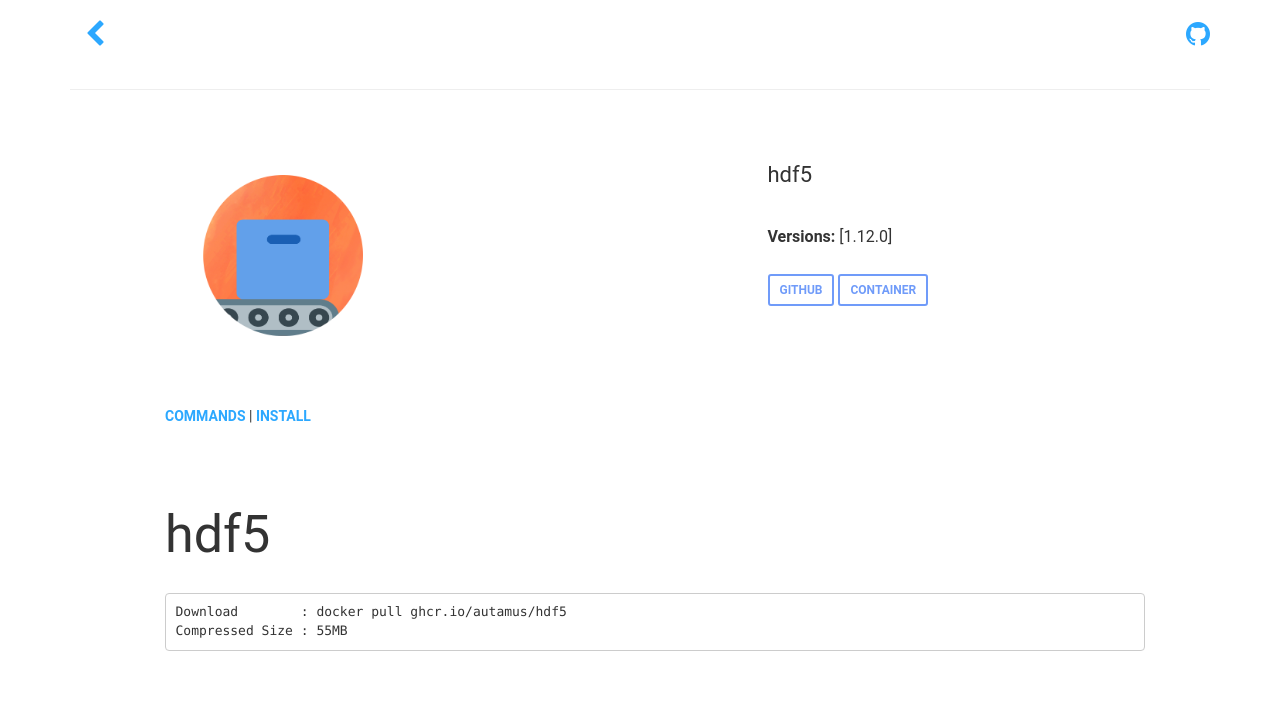
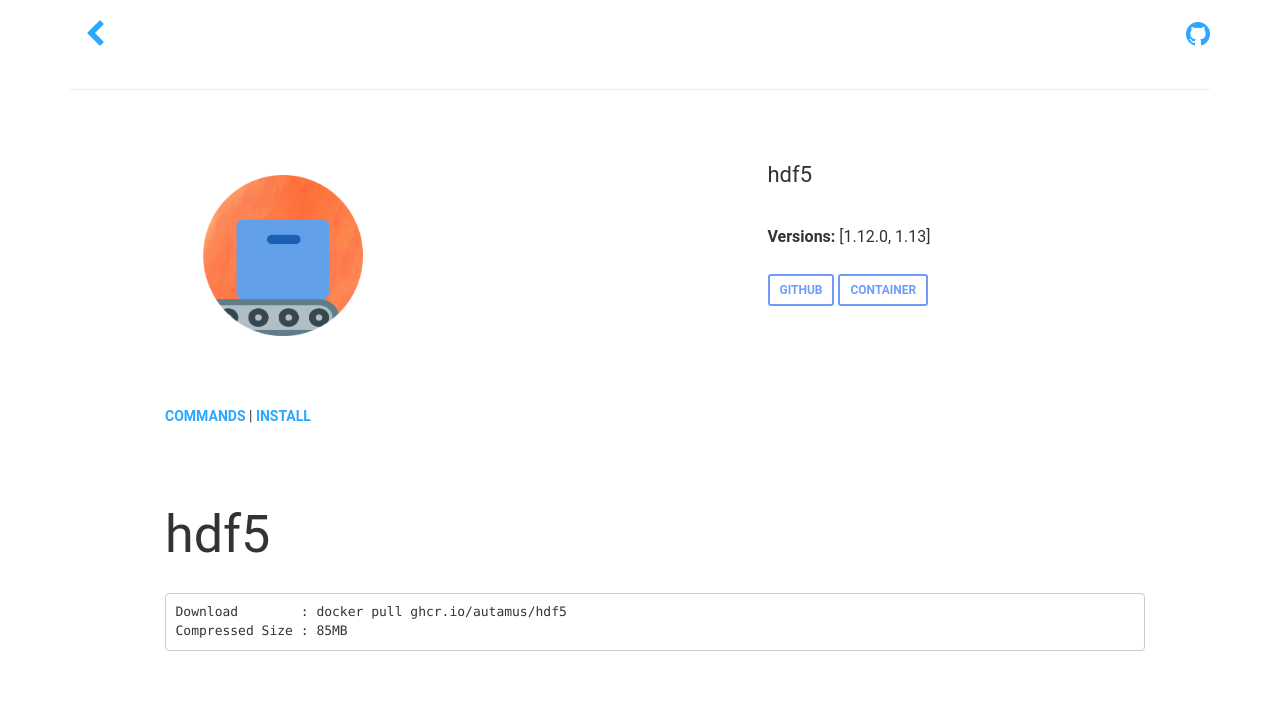
Before and after one commit to autamus/registry, a Jekyll site: the page built from _library/hdf5.md, in a window 1280 px wide. Shown: the top 709 px of the page. Built offline with Jekyll 4.4.1, drawn with Linux system fonts in a browser that asks for light colours; nearby versions of some CDN libraries.

Commit message:
Update hdf5 to 1.13 at 2021-08-25 05:57:27.241430902 +0000 UTC m=+2.318867261

````diff
--- a/_library/hdf5.md
+++ b/_library/hdf5.md
@@ -4,8 +4,9 @@ name: hdf5
 github: https://github.com/autamus/registry/blob/main/containers/h/hdf5/spack.yaml
 versions:
 - 1.12.0
-updated_at: 2021-06-23T20:05:38.772247336Z
-size: 55MB
+- "1.13"
+updated_at: 2021-08-25T05:57:26.305695283Z
+size: 85MB
 description: .format(version=str(spec.version.up_to(3))) with open("check.c", 'w
 container_url: https://github.com/orgs/autamus/packages/container/package/hdf5
 
@@ -13,7 +14,7 @@ container_url: https://github.com/orgs/autamus/packages/container/package/hdf5
 # hdf5
 ```bash
 Download        : docker pull ghcr.io/autamus/hdf5
-Compressed Size : 55MB
+Compressed Size : 85MB
 ```
 
 ## Description
````
